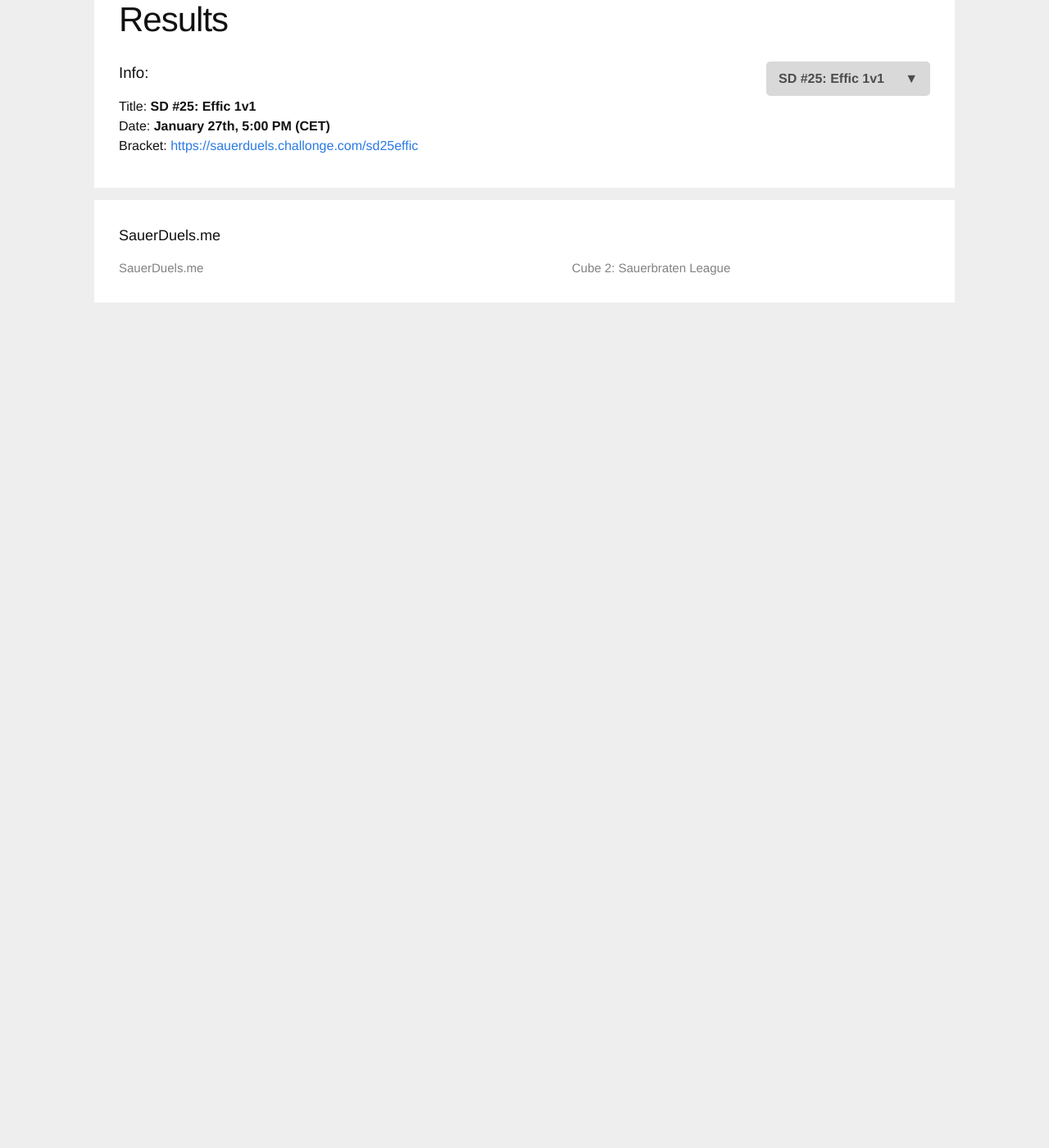
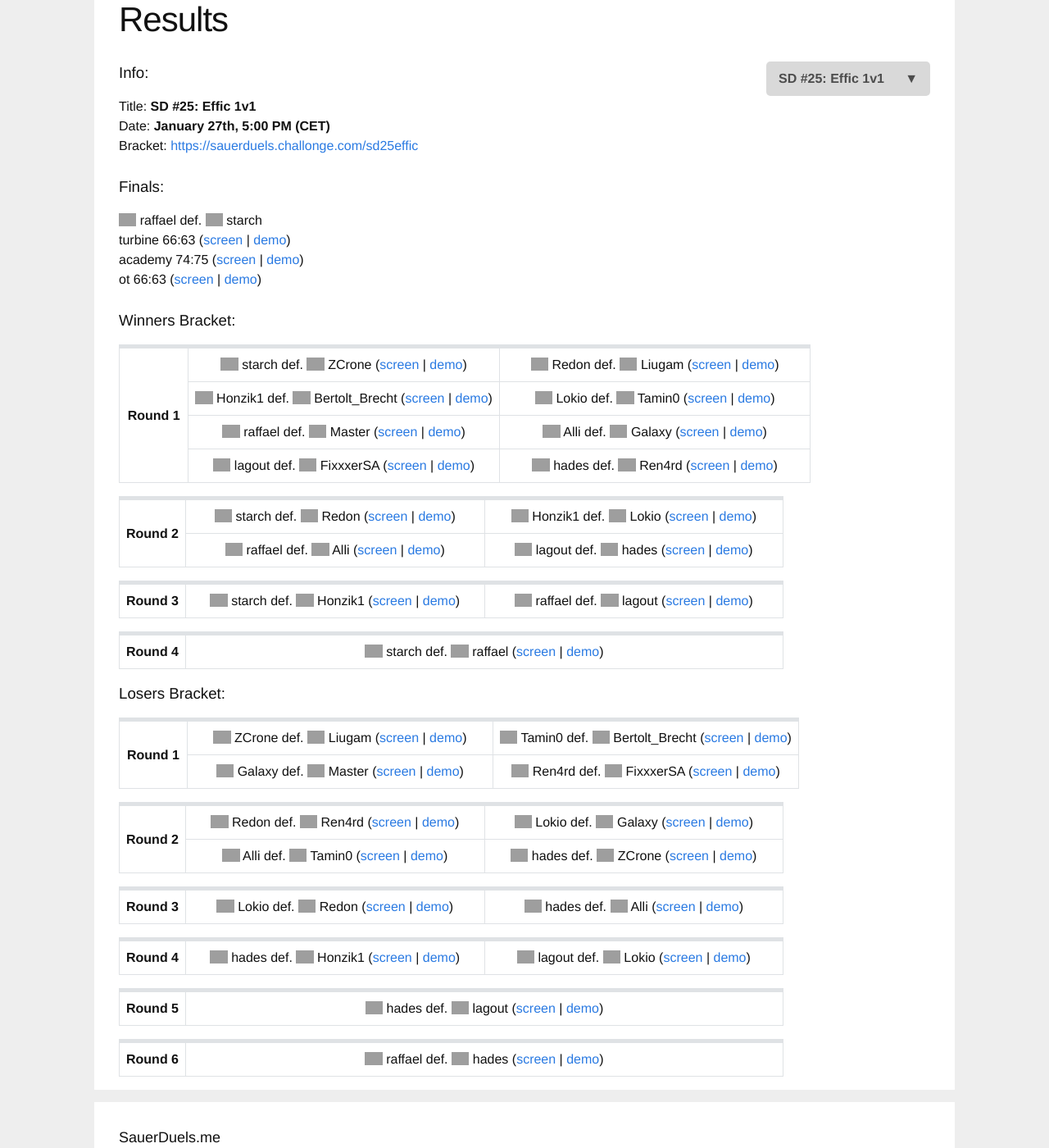
Before and after one commit to sauerduels/website, a Jekyll site: the page built from _events/sd25-effic.md, in a window 1280 px wide and 1400 px high, scrolled down 203 px. Shown: the whole window at 82% size. Built offline with Jekyll 4.4.1, drawn with Linux system fonts in a browser that asks for light colours; a script that is not in the unit is left out; before the commit the page ends 900 px from its top, so only the background shows below that; some of the changed text lies outside the part shown; grey boxes are pictures that could not be loaded.

Commit message:
update website as of sd25

```diff
--- a/_events/sd25-effic.md
+++ b/_events/sd25-effic.md
@@ -3,6 +3,76 @@
 index: 25
 date: '2019-01-27 18:00:00 +01:00'
 bracketurl: https://sauerduels.challonge.com/sd25effic
-signupurl: https://challonge.com/tournaments/signup/RwxFAHR5zJ
-completed: false
+completed: true
+finals:
+  result: raffael def. starch
+  games:
+    - title: turbine 66:63
+      slug: sd25_final_raffael_vs_starch_game1
+    - title: academy 74:75
+      slug: sd25_final_raffael_vs_starch_game2
+    - title: ot 66:63
+      slug: sd25_final_raffael_vs_starch_game3
+brackets:
+  Winners:
+    - - result: starch def. ZCrone
+        slug: sd25_wb_starch_vs_zcrone
+      - result: Redon def. Liugam
+        slug: sd25_wb_liugam_vs_redon
+      - result: Honzik1 def. Bertolt_Brecht
+        slug: sd25_wb_bertolt_brecht_vs_honzik1
+      - result: Lokio def. Tamin0
+        slug: sd25_wb_lokio_vs_tamin0
+      - result: raffael def. Master
+        slug: sd25_wb_master_vs_raffael
+      - result: Alli def. Galaxy
+        slug: sd25_wb_alli_vs_galaxy
+      - result: lagout def. FixxxerSA
+        slug: sd25_wb_fixxxersa_vs_lagout
+      - result: hades def. Ren4rd
+        slug: sd25_wb_hades_vs_ren4rd
+    - - result: starch def. Redon
+        slug: sd25_wb_redon_vs_starch
+      - result: Honzik1 def. Lokio
+        slug: sd25_wb_honzik1_vs_lokio
+      - result: raffael def. Alli
+        slug: sd25_wb_alli_vs_raffael
+      - result: lagout def. hades
+        slug: sd25_wb_hades_vs_lagout
+    - - result: starch def. Honzik1
+        slug: sd25_wb_honzik1_vs_starch
+      - result: raffael def. lagout
+        slug: sd25_wb_lagout_vs_raffael
+    - - result: starch def. raffael
+        slug: sd25_wb_raffael_vs_starch
+
+  Losers:
+    - - result: ZCrone def. Liugam
+        slug: sd25_lb_liugam_vs_zcrone
+      - result: Tamin0 def. Bertolt_Brecht
+        slug: sd25_lb_bertolt_brecht_vs_tamin0
+      - result: Galaxy def. Master
+        slug: sd25_lb_galaxy_vs_master
+      - result: Ren4rd def. FixxxerSA
+        slug: sd25_lb_fixxxersa_vs_ren4rd
+    - - result: Redon def. Ren4rd
+        slug: sd25_lb_redon_vs_ren4rd
+      - result: Lokio def. Galaxy
+        slug: sd25_lb_galaxy_vs_lokio
+      - result: Alli def. Tamin0
+        slug: sd25_lb_alli_vs_tamin0
+      - result: hades def. ZCrone
+        slug: sd25_lb_hades_vs_zcrone
+    - - result: Lokio def. Redon
+        slug: sd25_lb_lokio_vs_redon
+      - result: hades def. Alli
+        slug: sd25_lb_alli_vs_hades
+    - - result: hades def. Honzik1
+        slug: sd25_lb_hades_vs_honzik1
+      - result: lagout def. Lokio
+        slug: sd25_lb_lagout_vs_lokio
+    - - result: hades def. lagout
+        slug: sd25_lb_hades_vs_lagout
+    - - result: raffael def. hades
+        slug: sd25_lb_hades_vs_raffael
 ---
--- a/_plugins/replace_names.rb
+++ b/_plugins/replace_names.rb
@@ -73,7 +73,8 @@
       'sensless' => 'de',
       'Galaxy' => 'br',
       'maik' => 'it',
-      'razvan' => 'ro' }
+      'razvan' => 'ro',
+      'Liugam' => 'de' }
 
     def add_flags(input)
       PLAYER_COUNTRIES.each {|key, value| input = input.gsub(key, "<span class=\"player\"><img class=\"flag\" src=\"https://sauerduels.me/images/#{value}.png\" /> #{key}</span>") }
--- a/hof.html
+++ b/hof.html
@@ -14,10 +14,11 @@
   - category: Effic
     members:
       - name: raffael
-        golden: 3
+        golden: 4
         bronze: 1
       - name: starch
         golden: 2
+        silver: 1
         bronze: 1
       - name: Rexus
         golden: 1
@@ -25,11 +26,12 @@
       - name: lagout
         silver: 2
         bronze: 2
+      - name: hades
+        silver: 2
+        bronze: 1
       - name: Honzik1
         golden: 1
         bronze: 1
-      - name: hades
-        silver: 2
       - name: Partizan
         silver: 2
       - name: Lokio
```
Also changed, not shown: _events/sd26-ffa.md (added, +8 -0 lines).
